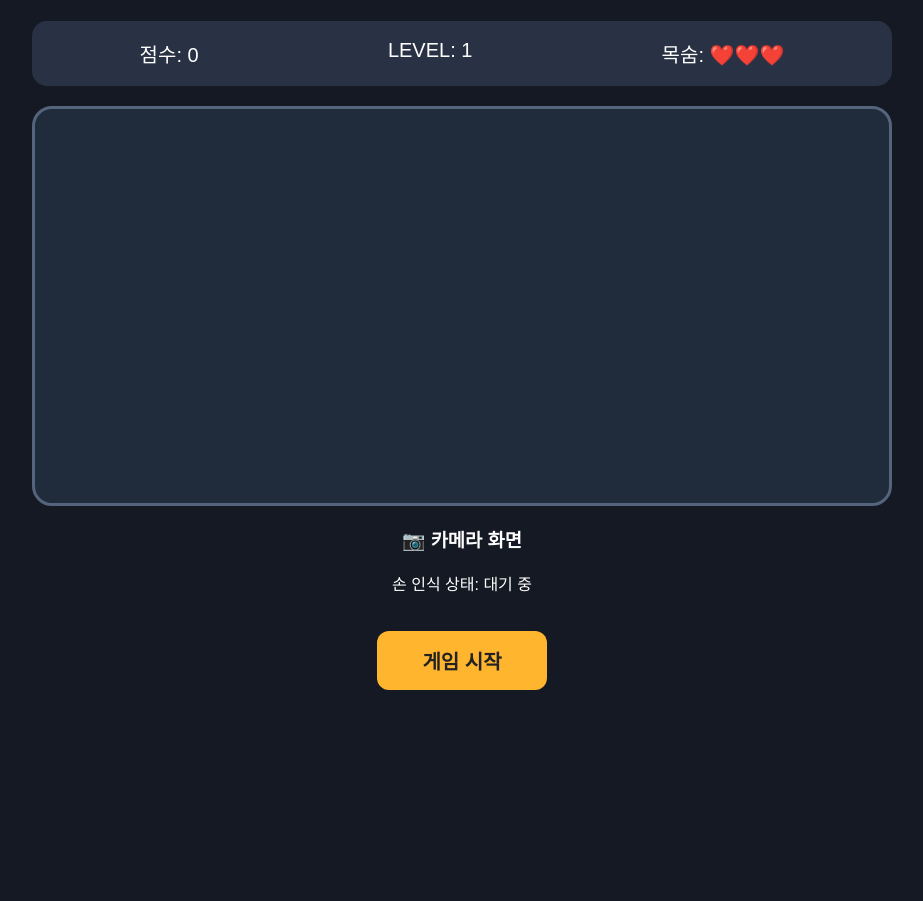
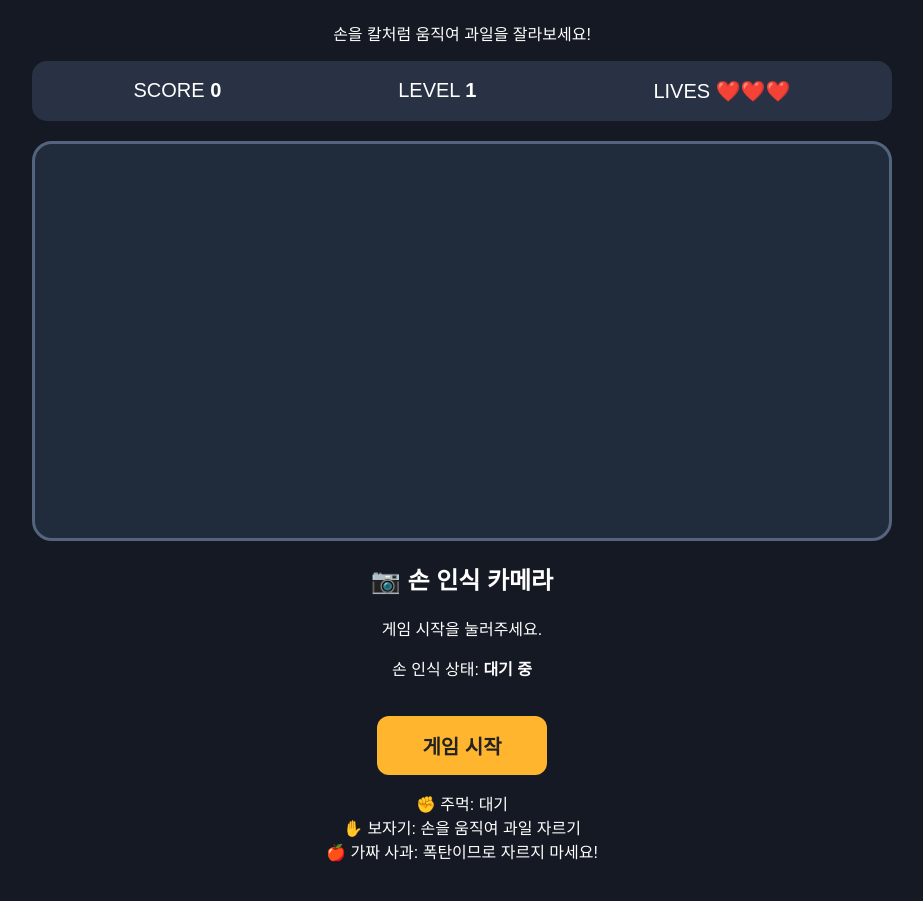
Before and after one commit to ysnpa0218/fruit-slicing-game, a plain HTML site: page index.html in a window 1280 px wide. Shown: the part 129-1030 px from the top of the page, without its empty margins (178-1101 px from the left). Before the commit the page ends 879 px from the top, so only its background shows below. Drawn offline with Linux system fonts and the light colour scheme.

Commit message:
Update index.html

```diff
--- a/index.html
+++ b/index.html
@@ -4,36 +4,70 @@
 <head>
   <meta charset="UTF-8">
   <meta name="viewport" content="width=device-width, initial-scale=1.0">
-  <title>과일 자르기 게임</title>
+  <title>FRUIT SLICER</title>
   <link rel="stylesheet" href="style.css">
 </head>
+
 <body>
+  <main class="game-container">
 
-  <div class="game-container">
     <h1>🍉 FRUIT SLICER 🍎</h1>
+    <p class="subtitle">손을 칼처럼 움직여 과일을 잘라보세요!</p>
 
-    <div class="game-info">
-      <div>점수: <span id="score">0</span></div>
-      <div>LEVEL: <span id="level">1</span></div>
-      <div>목숨: <span id="lives">❤️❤️❤️</span></div>
-    </div>
+    <section class="game-info">
+      <div class="info-box">
+        SCORE
+        <strong id="score">0</strong>
+      </div>
 
-    <div id="game-area">
-  <canvas id="game-canvas" width="800" height="400"></canvas>
-</div>
+      <div class="info-box">
+        LEVEL
+        <strong id="level">1</strong>
+      </div>
 
-    <h3>📷 카메라 화면</h3>
-    <div id="camera-area"></div>
+      <div class="info-box">
+        LIVES
+        <strong id="lives">❤️❤️❤️</strong>
+      </div>
+    </section>
 
-    <p>손 인식 상태: <span id="hand-status">대기 중</span></p>
+    <section id="game-area">
+      <canvas id="game-canvas" width="800" height="400"></canvas>
+    </section>
+
+    <section class="camera-section">
+      <h2>📷 손 인식 카메라</h2>
+
+      <div id="camera-area">
+        <p>게임 시작을 눌러주세요.</p>
+      </div>
+
+      <p class="status">
+        손 인식 상태:
+        <strong id="hand-status">대기 중</strong>
+      </p>
+    </section>
 
     <button id="start-button" onclick="startGame()">
       게임 시작
     </button>
-  </div>
+
+    <p class="instruction">
+      ✊ 주먹: 대기
+      <br>
+      ✋ 보자기: 손을 움직여 과일 자르기
+      <br>
+      🍎 가짜 사과: 폭탄이므로 자르지 마세요!
+    </p>
+
+  </main>
 
   <script src="https://cdn.jsdelivr.net/npm/@tensorflow/tfjs@latest/dist/tf.min.js"></script>
+
   <script src="https://cdn.jsdelivr.net/npm/@teachablemachine/image@latest/dist/teachablemachine-image.min.js"></script>
+
+  <script src="https://cdn.jsdelivr.net/npm/@mediapipe/hands/hands.js"></script>
+
   <script src="script.js"></script>
 
 </body>
```
